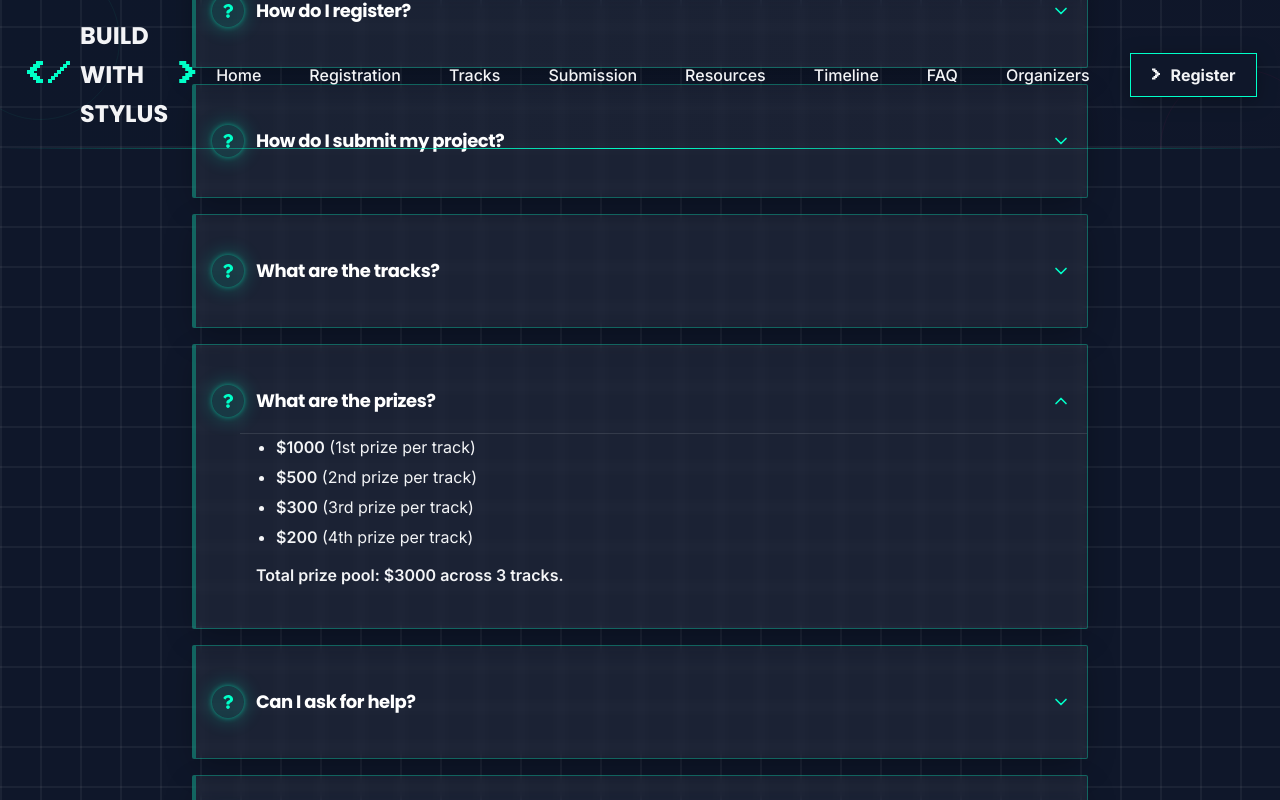
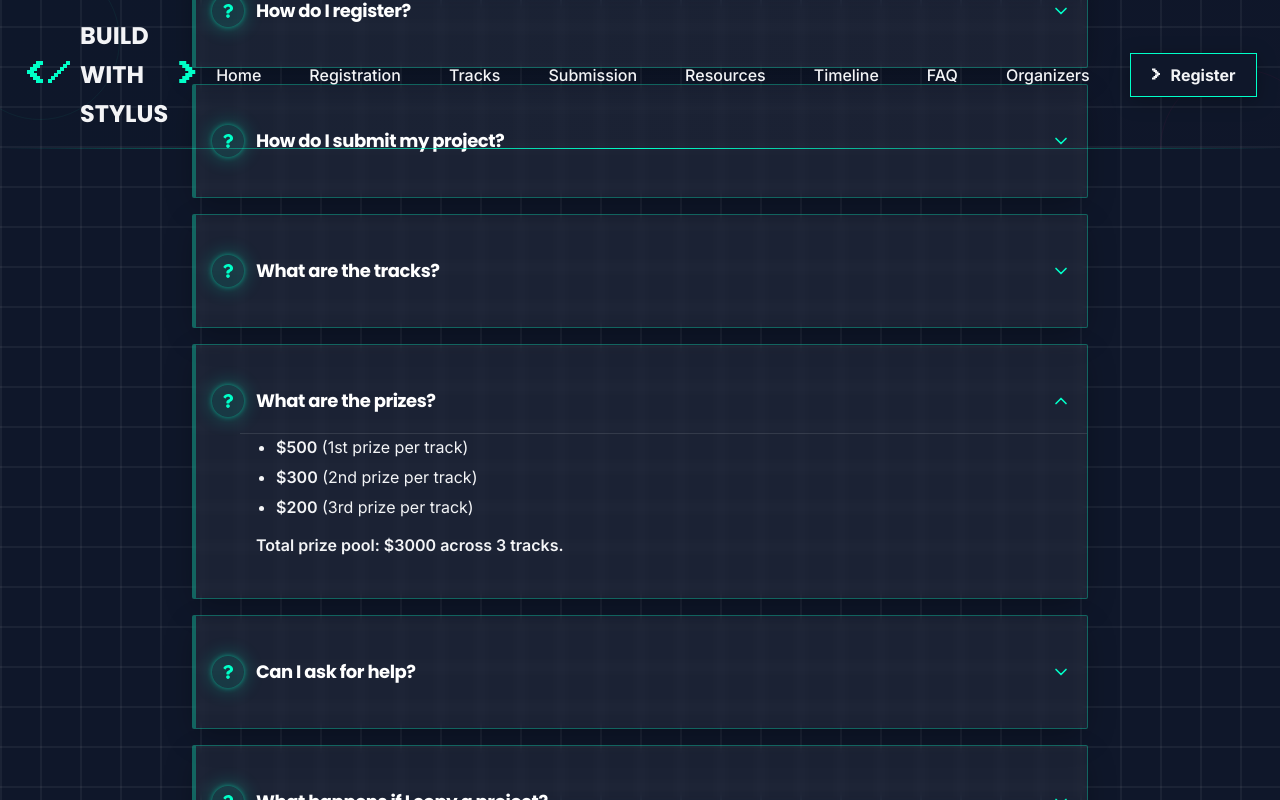
Before and after one commit to SethuRamanOmanakuttan/Namaste-Arbitrum-Workshop, a React (Vite) app: page / in a window 1280 px wide. Both pictures are taken after a click on the button "What are the prizes?". Shown: the part 7772-8572 px from the top of the page. Built offline with nearby package versions, Linux system fonts and the light colour scheme.

Commit message:
prize adjustment

```diff
--- a/src/components/sections/FAQSection.jsx
+++ b/src/components/sections/FAQSection.jsx
@@ -100,10 +100,9 @@ const FAQSection = () => {
       answer: (
         <div className="space-y-3">
           <ul className="list-disc pl-5 space-y-1">
-            <li><span className="font-semibold">$1000</span> (1st prize per track)</li>
-            <li><span className="font-semibold">$500</span> (2nd prize per track)</li>
-            <li><span className="font-semibold">$300</span> (3rd prize per track)</li>
-            <li><span className="font-semibold">$200</span> (4th prize per track)</li>
+            <li><span className="font-semibold">$500</span> (1st prize per track)</li>
+            <li><span className="font-semibold">$300</span> (2nd prize per track)</li>
+            <li><span className="font-semibold">$200</span> (3rd prize per track)</li>
           </ul>
           <p className="font-semibold">Total prize pool: $3000 across 3 tracks.</p>
         </div>
```
